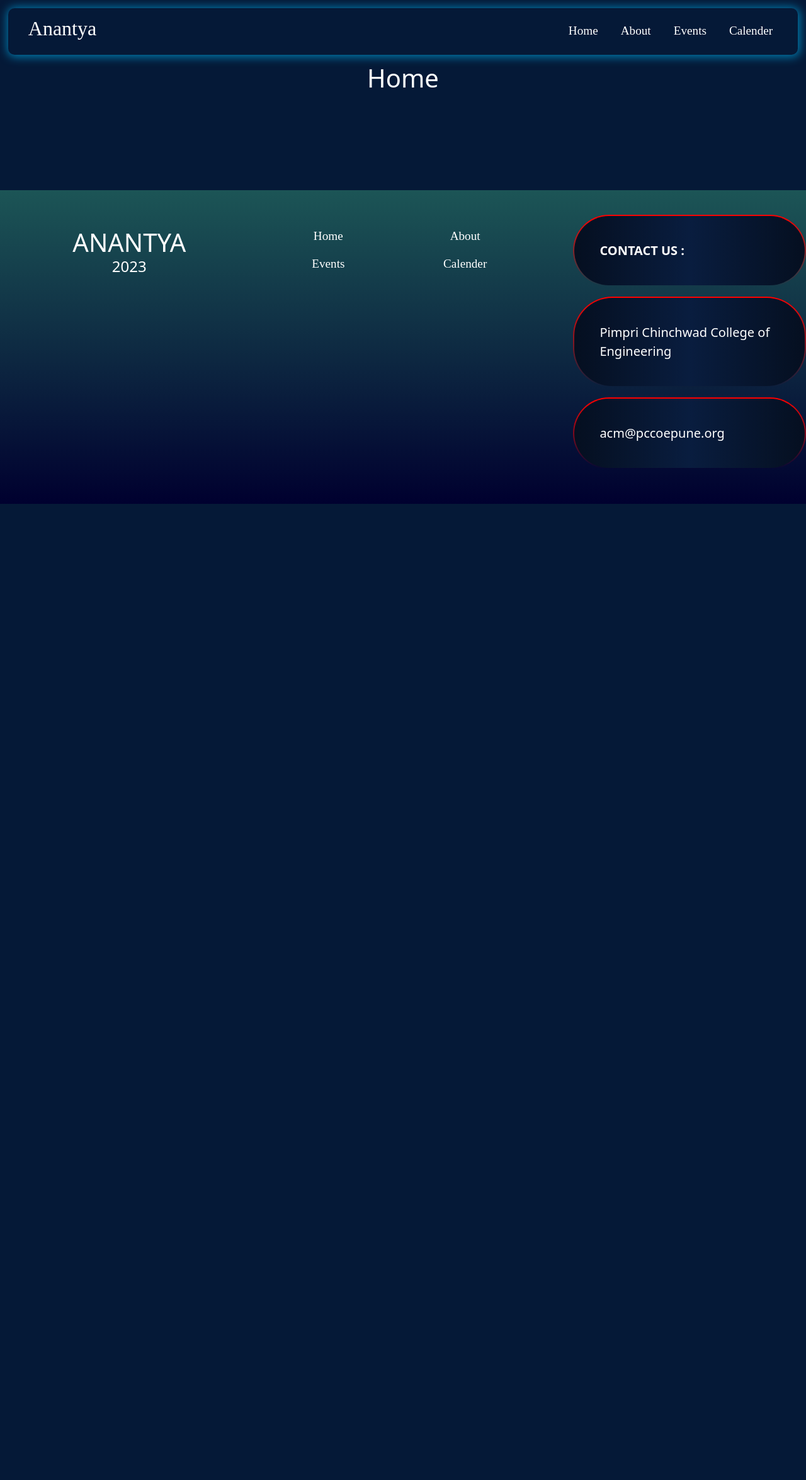
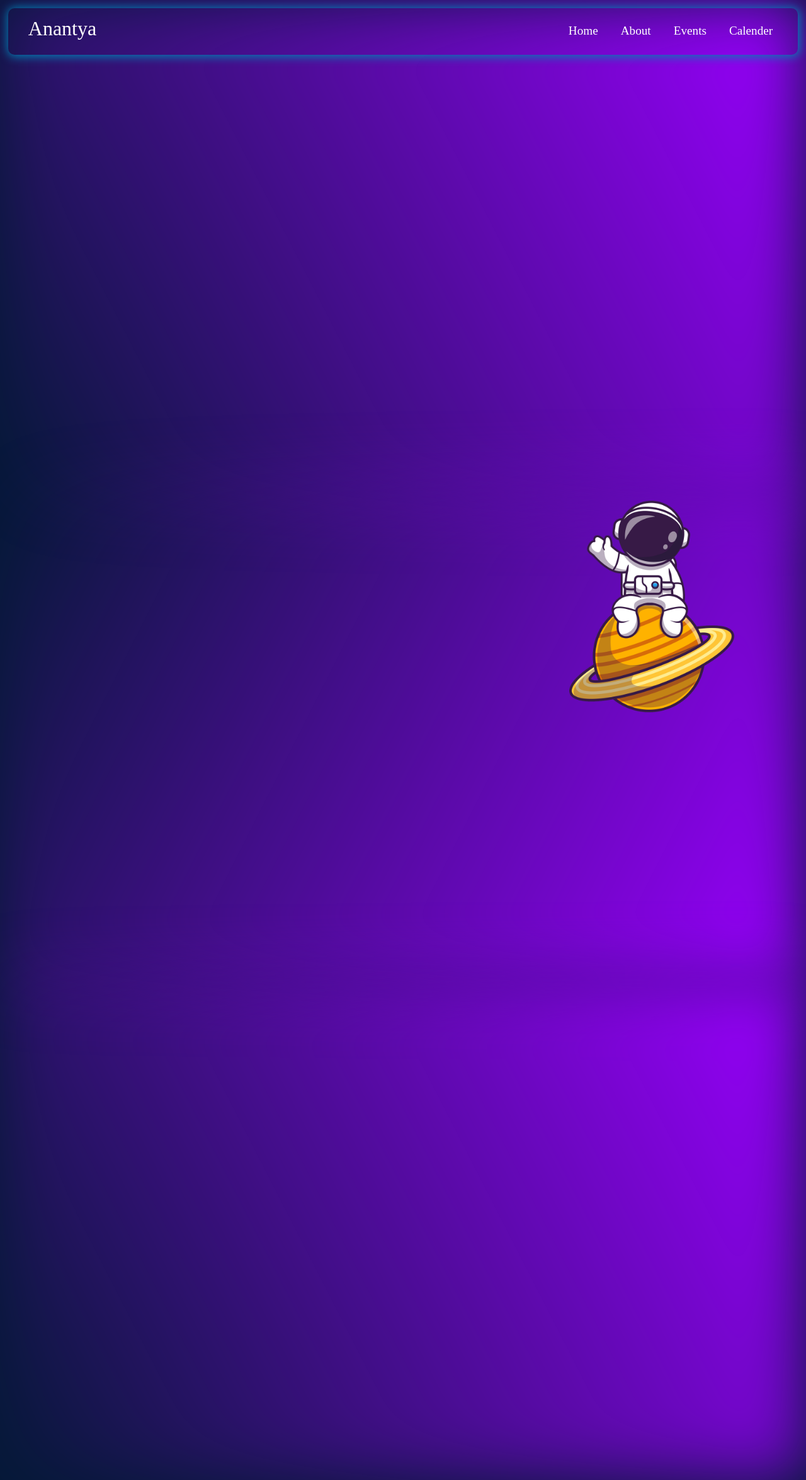
Before and after one commit to pccoeacm/Anantya-2K23, a React (Create React App) app: page / in a window 1280 px wide. Shown: the whole page at 63% size. Before the commit the page ends 800 px from the top, so only its background shows below. Built offline with nearby package versions, Linux system fonts and the light colour scheme.

Commit message:
added assets folder, started home page work

```diff
--- /dev/null
+++ b/src/assets/index.js
@@ -0,0 +1,3 @@
+import astronaut from "./astro.png";
+
+export { astronaut };
--- a/src/pages/Home.js
+++ b/src/pages/Home.js
@@ -1,15 +1,19 @@
 import React from "react";
 import Navbar from "../components/Navbar";
 import Footer from "../components/Footer";
+import "../styles/Home.css";
+import { astronaut } from "../assets";
 
 const Home = () => {
 	return (
 		<>
 			<Navbar />
-			<div style={{ textAlign: "center" }}>
-				<h1 style={{ color: "white" }}>Home</h1>
-			</div>
-			<Footer />
+			<div className="bg-1-gradient">.</div>
+			<div className="bg-2-gradient">.</div>
+			<img src={astronaut} className="astronaut" />
+			<div className="bg-3-gradient">.</div>
+
+			{/* <Footer /> */}
 		</>
 	);
 };
--- /dev/null
+++ b/src/styles/Home.css
@@ -0,0 +1,54 @@
+.bg-1-gradient {
+
+    position: absolute;
+    width: 100%;
+    height: 100vh;
+    left: 0px;
+    top: 0px;
+
+    background: linear-gradient(242.86deg, #9B00FF 0.9%, rgba(5, 25, 55, 0) 100%, #051937 100%);
+    filter: blur(50px);
+
+    z-index: -1;
+
+}
+
+.bg-2-gradient {
+
+    position: absolute;
+    width: 100%;
+    height: 100vh;
+    left: 0px;
+    top: calc(100vh - 35px);
+
+    background: linear-gradient(296.82deg, #9B00FF 0%, rgba(5, 25, 55, 0) 100%, #051937 100%);
+    filter: blur(50px);
+    z-index: -1;
+
+}
+
+.bg-3-gradient {
+
+    position: absolute;
+    width: 100%;
+    height: 100vh;
+    left: 0px;
+    top: calc(200vh - 50px);
+
+    background: linear-gradient(242.86deg, #9B00FF 0.9%, rgba(5, 25, 55, 0) 100%, #051937 100%);
+    filter: blur(50px);
+    z-index: -1;
+
+}
+
+.astronaut {
+
+    position: absolute;
+    width: 518px;
+    height: 414px;
+    left: 60%;
+    top: calc(100vh - 40px);
+
+    /* background: url(astro.png); */
+
+}
```
Also changed, not shown: src/assets/astro.png (added).
